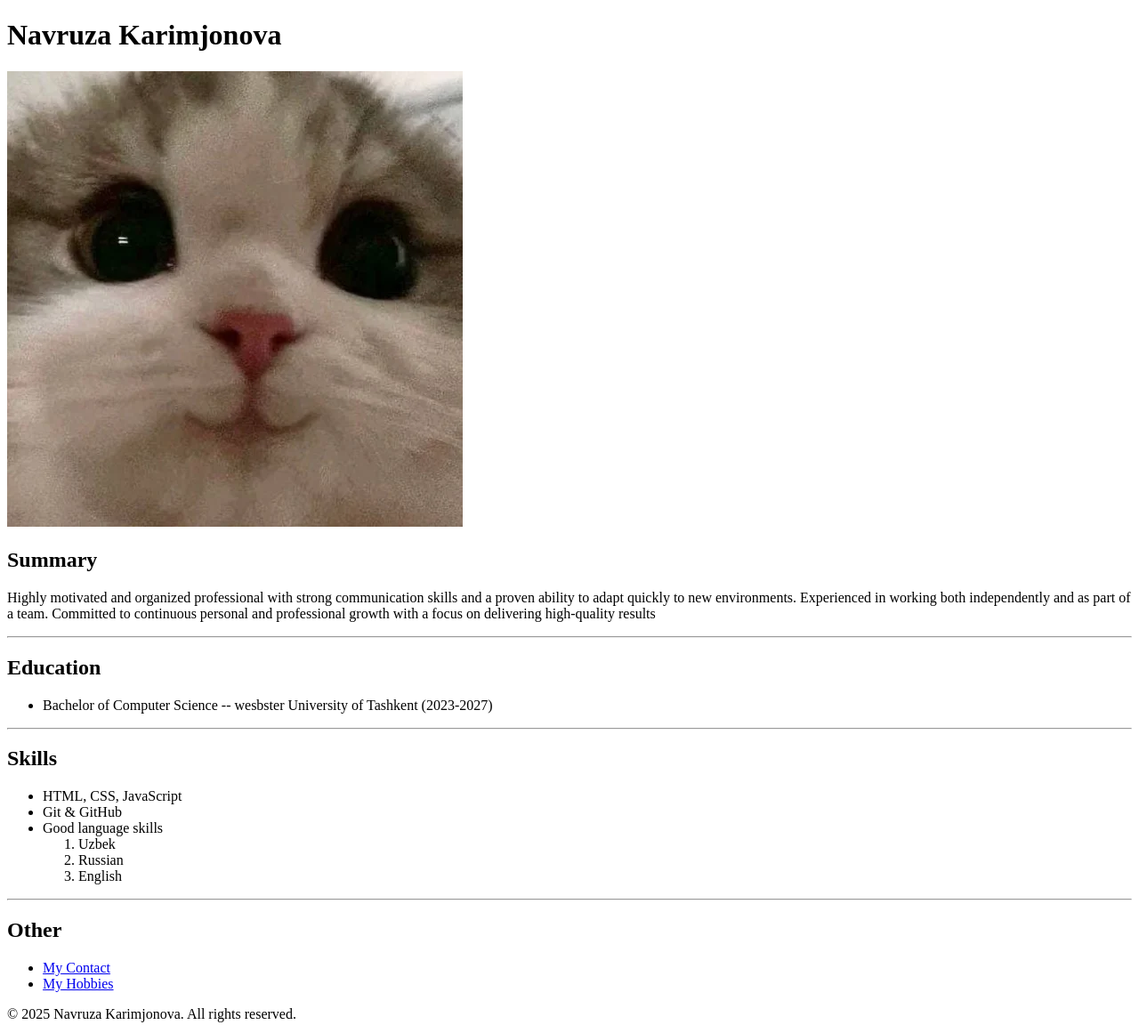
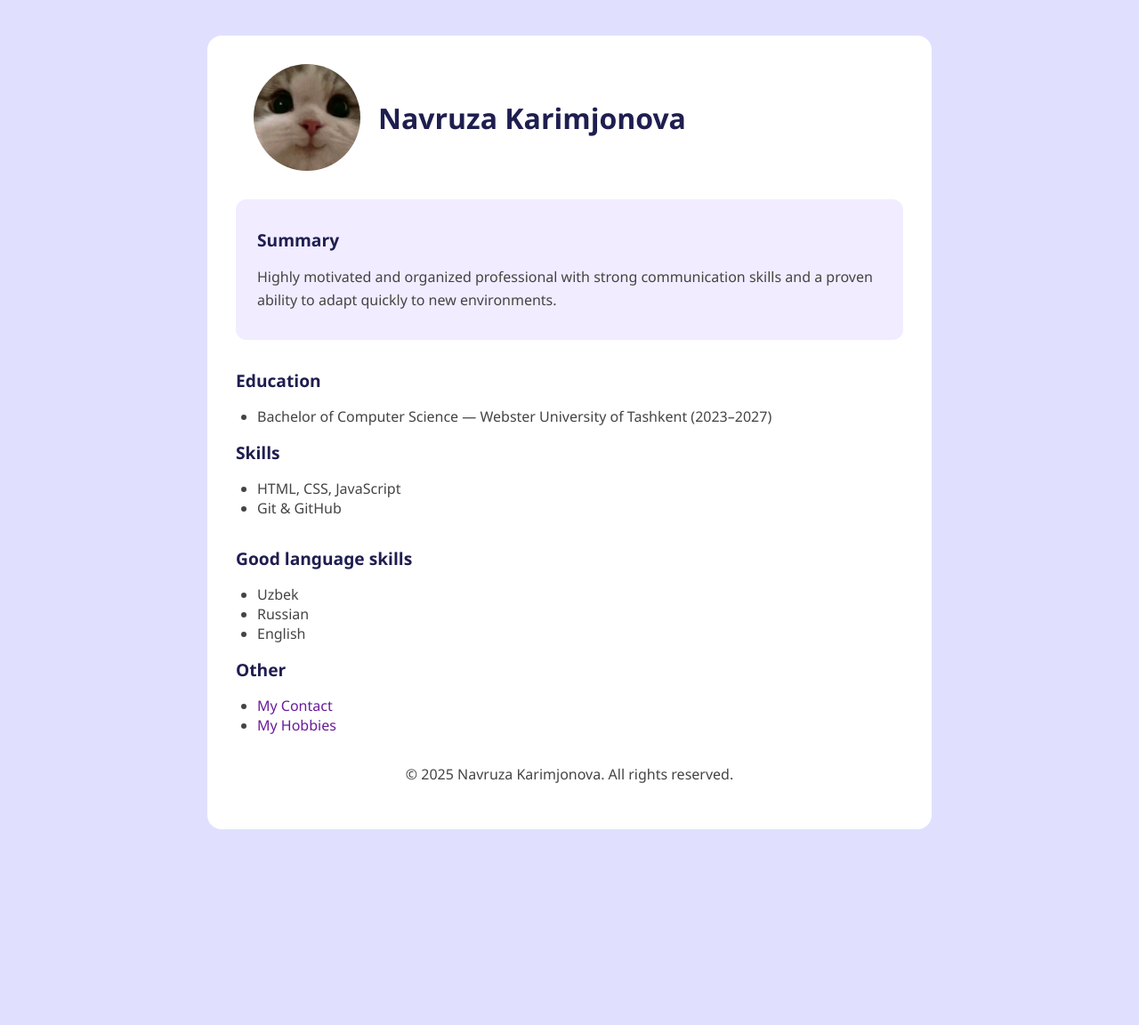
Before and after one commit to KarimjonovaN/Resume, a plain HTML site: page index.html in a window 1280 px wide. Shown: the whole page at 89% size. After the commit the page ends 972 px from the top, so only its background shows below. Drawn offline with Linux system fonts and the light colour scheme.

Commit message:
Styled resume

```diff
--- a/index.html
+++ b/index.html
@@ -1,39 +1,56 @@
 <!DOCTYPE html>
+<html lang="en">
 <head>
   <meta charset="UTF-8">
   <title>My Resume</title>
+   <link rel="stylesheet" href="style.css">
 </head>
 <body>
-  <h1>Navruza Karimjonova</h1>
-  <img src="sticker.jpg" alt="my photo"/>
+  <div class="resume-container">
+
+    <div class="profile-row">
+      <img id="img" src="sticker.jpg" alt="my photo" />
+      <h1 id="name">Navruza Karimjonova</h1>
+    </div>
+
+
+    <div id="div3">
       <h2>Summary</h2>
-  <p>Highly motivated and organized professional with strong communication skills and a proven ability to adapt quickly to new environments.
-    Experienced in working both independently and as part of a team. Committed to continuous
-    personal and professional growth with a focus on delivering high-quality results
-  </p>
-  <hr/>
+      <p>Highly motivated and organized professional with strong communication skills and a proven ability to adapt quickly to new environments.</p>
+    </div>
+
+    <div id="div4">
       <h2>Education</h2>
       <ul>
-    <li> Bachelor of Computer Science -- wesbster University of Tashkent (2023-2027)</li>
+        <li>Bachelor of Computer Science — Webster University of Tashkent (2023–2027)</li>
       </ul>
-  <hr/>
+
       <h2>Skills</h2>
       <ul>
         <li>HTML, CSS, JavaScript</li>
         <li>Git & GitHub</li>
-    <li>Good language skills
-      <ol>
+      </ul>
+    </div>
+
+    <div id="div5">
+      <h2>Good language skills</h2>
+      <ul>
         <li>Uzbek</li>
         <li>Russian</li>
         <li>English</li>
-      </ol>
-    </li>
       </ul>
-  <hr/>
       <h2>Other</h2>
       <ul>
         <li><a href="contact.html">My Contact</a></li>
         <li><a href="hobbies.html">My Hobbies</a></li>
       </ul>
-  <footer><p>&copy; 2025 Navruza Karimjonova. All rights reserved.</p></footer>
+    </div>
+
+    <footer>
+      <p>&copy; 2025 Navruza Karimjonova. All rights reserved.</p>
+    </footer>
+
+  </div>
 </body>
+
+</html>
--- /dev/null
+++ b/style.css
@@ -0,0 +1,101 @@
+body {
+  font-family: 'Segoe UI', sans-serif;
+  background-color: #e0e0fe;
+  padding: 2rem;
+  display: flex;
+  justify-content: center;
+}
+
+.resume-container {
+  background-color: #fff;
+  padding: 2rem;
+  max-width: 750px;
+  width: 100%;
+  border-radius: 16px;
+}
+
+
+.resume-container > div {
+  margin-bottom: 2rem;
+}
+
+
+#img {
+  width: 110px;
+  height: 110px;
+  border-radius: 50%;
+  object-fit: cover;
+  display: block;
+  margin-left: 20px;
+}
+
+#name {
+  text-align: center;
+  color: #1e1e50;
+  font-size: 2rem;
+
+}
+
+#div3 {
+  background-color: #f1ecff;
+  border-radius: 12px;
+  padding: 1rem 1.5rem;
+}
+
+h2 {
+  color: #1e1e50;
+  font-size: 1.2rem;
+  margin-bottom: 0.5rem;
+}
+
+p {
+  color: #444;
+  line-height: 1.6;
+}
+
+/* Lists */
+ul {
+  padding-left: 1.5rem;
+  color: #444;
+}
+
+/* Links */
+a {
+  color: #6a1b9a;
+  text-decoration: none;
+}
+
+a:hover {
+  text-decoration: underline;
+}
+
+/* Footer */
+footer {
+  text-align: center;
+  font-size: 1rem;
+  color: #888;
+}
+
+
+.profile-row {
+  display: flex;
+  align-items: center;
+  gap: 20px; /* space between image and name */
+  margin-bottom: 2rem;
+}
+
+/* img of the cat */
+#img {
+  width: 120px;
+  height: 120px;
+  border-radius: 80%;
+  object-fit: cover;
+
+}
+
+/*name next to img */
+#name {
+
+  font-size: 2rem;
+  color: #1e1e50;
+}
```
Lines whose indentation alone changed are shown as unchanged.
